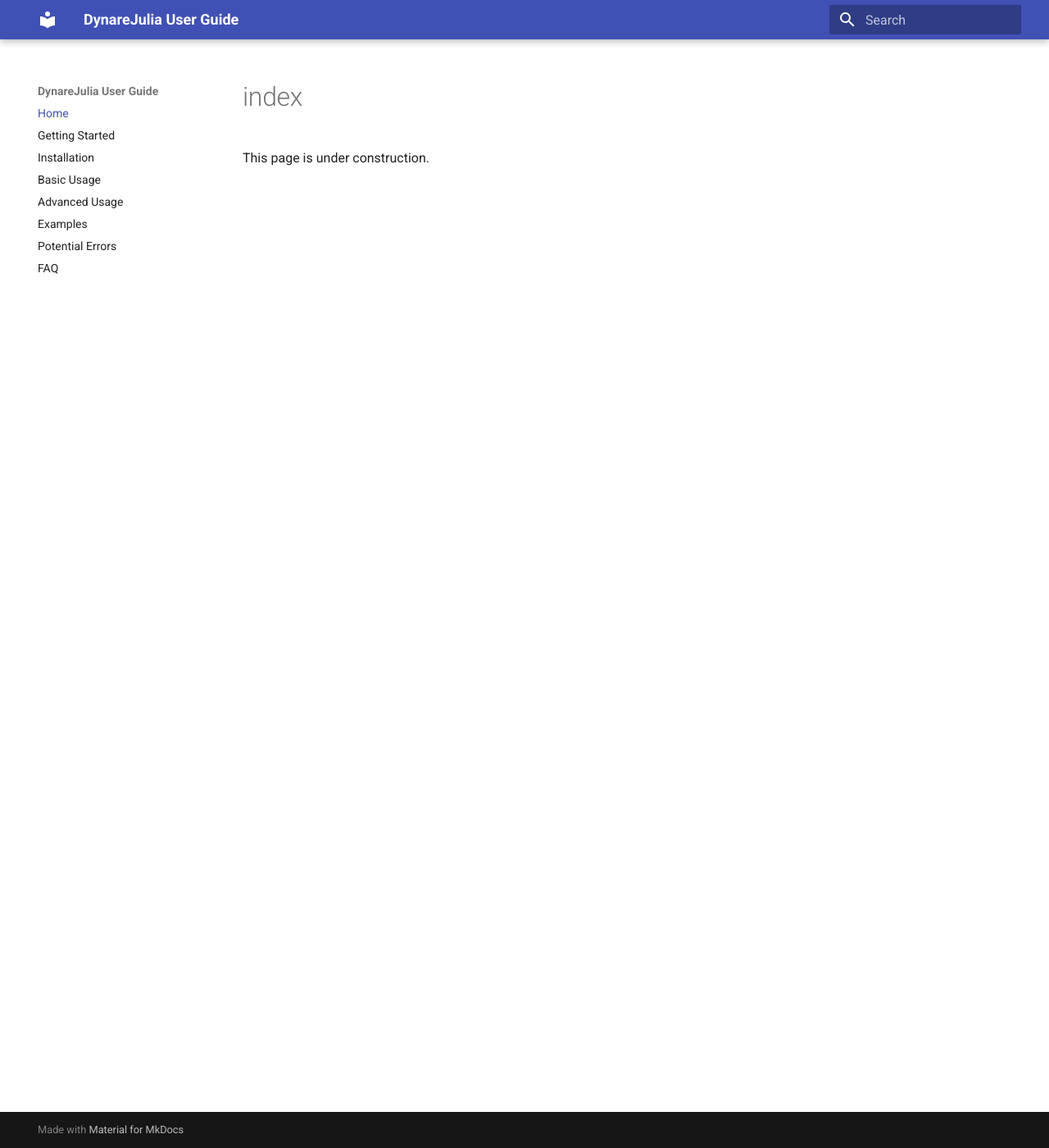
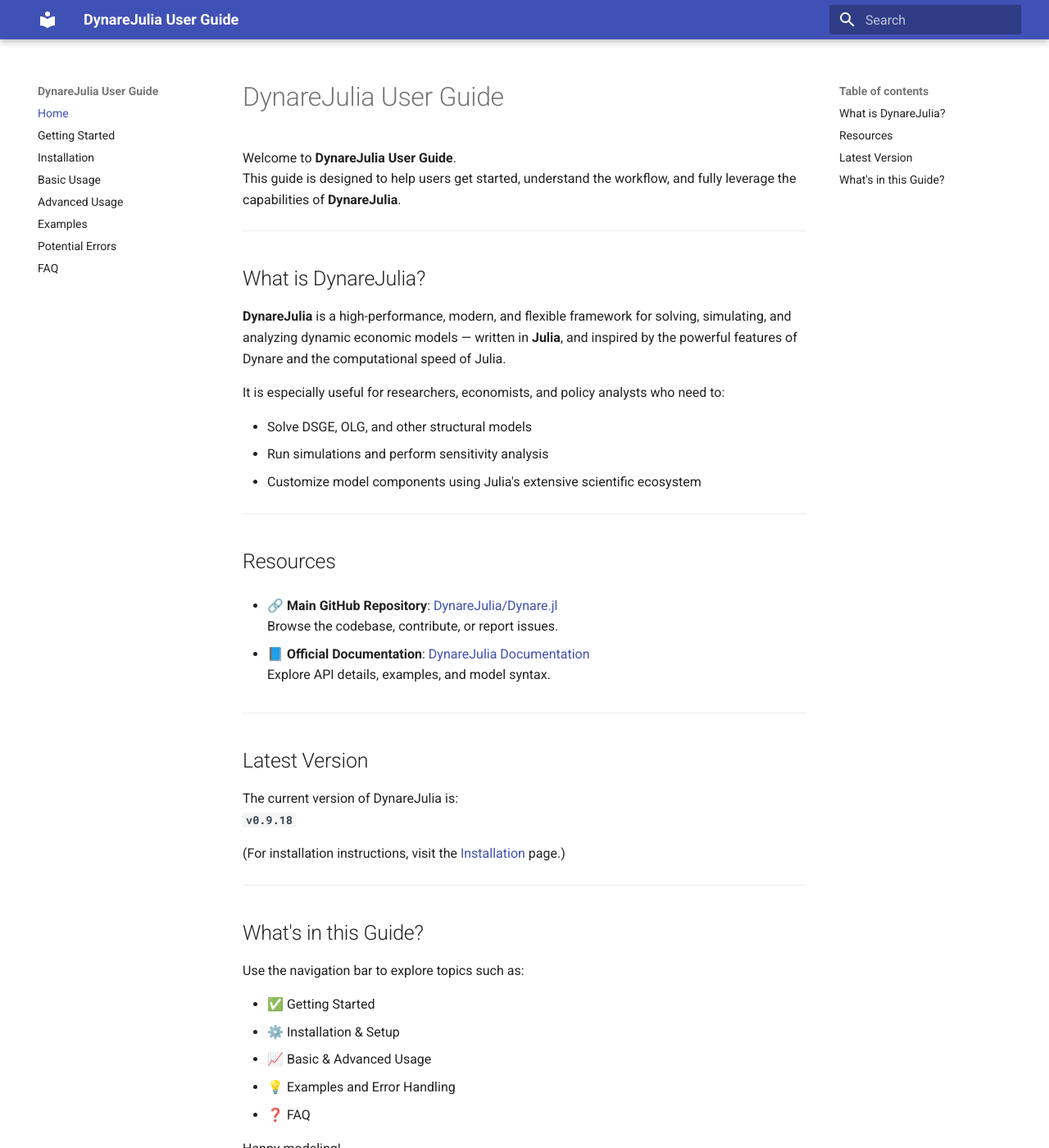
Before and after one commit to AsyaKostanyan/DynareJulia-User-Guide, an MkDocs documentation site: the page built from docs/index.md, in a window 1280 px wide and 1400 px high. Shown: the whole window at 82% size. Built offline with MkDocs 1.6.1 and Material for MkDocs 9.7.7, drawn with Linux system fonts in a browser that asks for light colours.

Commit message:
Update home page with intro and links

```diff
--- a/docs/index.md
+++ b/docs/index.md
@@ -1,3 +1,51 @@
+# DynareJulia User Guide
+
+Welcome to **DynareJulia User Guide**.
+This guide is designed to help users get started, understand the workflow, and fully leverage the capabilities of **DynareJulia**.
+
+---
+
+## What is DynareJulia?
+
+**DynareJulia** is a high-performance, modern, and flexible framework for solving, simulating, and analyzing dynamic economic models — written in **Julia**, and inspired by the powerful features of Dynare and the computational speed of Julia.
+
+It is especially useful for researchers, economists, and policy analysts who need to:
+
+- Solve DSGE, OLG, and other structural models
+- Run simulations and perform sensitivity analysis
+- Customize model components using Julia's extensive scientific ecosystem
+
+---
+
+## Resources
+
+- 🔗 **Main GitHub Repository**: [DynareJulia/Dynare.jl](https://github.com/DynareJulia/Dynare.jl)
+  Browse the codebase, contribute, or report issues.
+
+- 📘 **Official Documentation**: [DynareJulia Documentation](https://dynarejulia.github.io/Dynare.jl/dev/)
+  Explore API details, examples, and model syntax.
+
+---
+
+## Latest Version
+
+The current version of DynareJulia is:
+**`v0.9.18`**
+
+(For installation instructions, visit the [Installation](installation.md) page.)
+
+---
+
+## What's in this Guide?
+
+Use the navigation bar to explore topics such as:
+
+- ✅ Getting Started
+- ⚙️ Installation & Setup
+- 📈 Basic & Advanced Usage
+- 💡 Examples and Error Handling
+- ❓ FAQ
+
+Happy modeling!
+
 # index
-
-This page is under construction.
```
